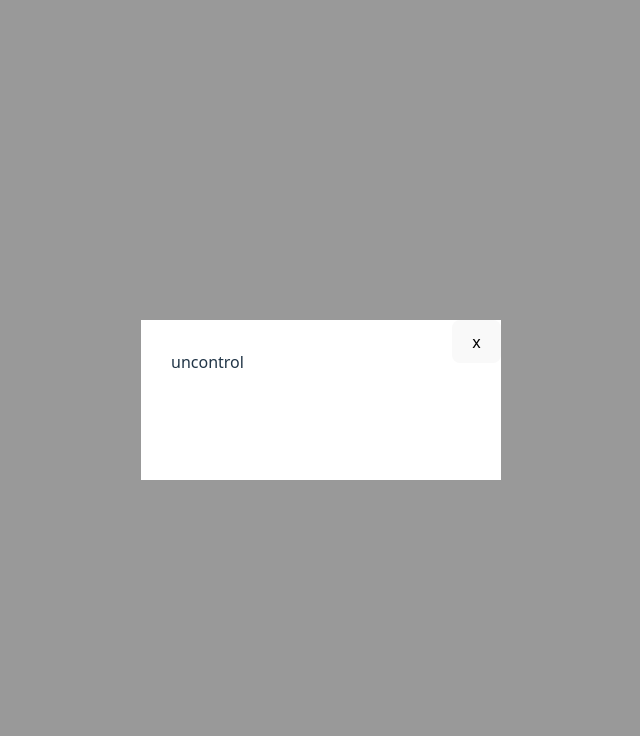
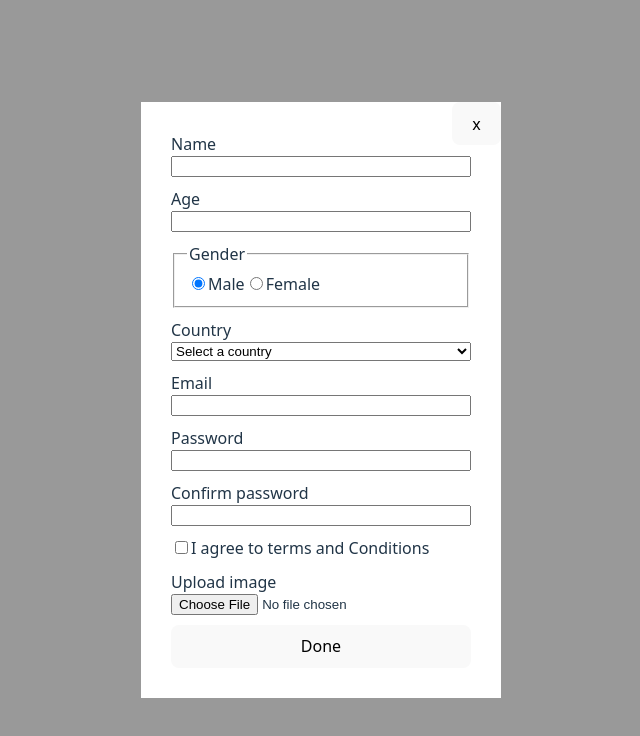
Before and after one commit to PolinaRomanchuk/rss_react, a React (Vite) app: page / in a window 1280 px wide. Both pictures are taken after a click on the button "Uncontrolled form". Shown: the top 736 px of the page, without its empty margins (319-959 px from the left). Built offline with nearby package versions, Linux system fonts and the light colour scheme.

Commit message:
feat: create uncontrolled form

```diff
--- a/src/uncontrolledForm/UncontrolledForm.tsx
+++ b/src/uncontrolledForm/UncontrolledForm.tsx
@@ -1,7 +1,102 @@
-import type { ReactElement } from 'react';
+import { useRef, type ReactElement } from 'react';
+import './uncontrolled.css';
 
 const UncontrolledForm = (): ReactElement => {
-  return <>uncontrol</>;
+  const formRef = useRef<HTMLFormElement>(null);
+
+  const handleSubmit = (e: React.FormEvent<HTMLFormElement>) => {
+    e.preventDefault();
+    const form = formRef.current;
+    if (form) {
+      const formData = new FormData(form);
+      const data = {
+        name: formData.get('name'),
+        age: Number(formData.get('age')),
+        gender: formData.get('gender'),
+        country: formData.get('country'),
+        email: formData.get('email'),
+        password: formData.get('password'),
+        confirmedPassword: formData.get('confirmedPassword'),
+        agreement: formData.get('agreement'),
+        file: formData.get('file'),
+      };
+      console.log(data);
+    }
+  };
+
+  return (
+    <form ref={formRef} onSubmit={handleSubmit} className="uncontrolled-form">
+      <div className="uncontrolled-form_input-container">
+        <label htmlFor="name">Name</label>
+        <input type="text" id="name" name="name" defaultValue="" />
+      </div>
+      <div className="uncontrolled-form_input-container">
+        <label htmlFor="age">Age</label>
+        <input type="text" id="age" name="age" defaultValue="" />
+      </div>
+
+      <fieldset className="uncontrolled-form_fieldset-container">
+        <legend>Gender</legend>
+        <label>
+          <input type="radio" name="gender" value="male" defaultChecked />
+          Male
+        </label>
+        <label>
+          <input type="radio" name="gender" value="female" />
+          Female
+        </label>
+      </fieldset>
+
+      <div className="uncontrolled-form_input-container">
+        <label htmlFor="country">Country</label>
+        <select id="country" name="country" defaultValue="">
+          <option value="" disabled>
+            Select a country
+          </option>
+          <option value="belarus">Belarus</option>
+          <option value="russia">Russia</option>
+          <option value="usa">USA</option>
+        </select>
+      </div>
+
+      <div className="uncontrolled-form_input-container">
+        <label htmlFor="email">Email</label>
+        <input type="email" id="email" name="email" defaultValue="" />
+      </div>
+
+      <div className="uncontrolled-form_input-container">
+        <label htmlFor="password">Password</label>
+        <input type="password" id="password" name="password" defaultValue="" />
+      </div>
+
+      <div className="uncontrolled-form_input-container">
+        <label htmlFor="password">Confirm password</label>
+        <input
+          type="password"
+          id="confirmedPassword"
+          name="confirmedPassword"
+          defaultValue=""
+        />
+      </div>
+
+      <label>
+        <input
+          type="checkbox"
+          id="agreement"
+          name="agreement"
+          defaultChecked={false}
+        />
+        I agree to terms and Conditions
+      </label>
+
+      <div className="uncontrolled-form_input-container">
+        <label htmlFor="file">Upload image</label>
+        <input type="file" id="file" name="file" accept=".jpg,.png,.svg" />
+      </div>
+
+      <button type="submit">Done</button>
+    </form>
+  );
 };
 
 export default UncontrolledForm;
--- /dev/null
+++ b/src/uncontrolledForm/uncontrolled.css
@@ -0,0 +1,10 @@
+.uncontrolled-form {
+  display: flex;
+  flex-direction: column;
+  gap: 10px;
+}
+
+.uncontrolled-form_input-container {
+  display: flex;
+  flex-direction: column;
+}
```
